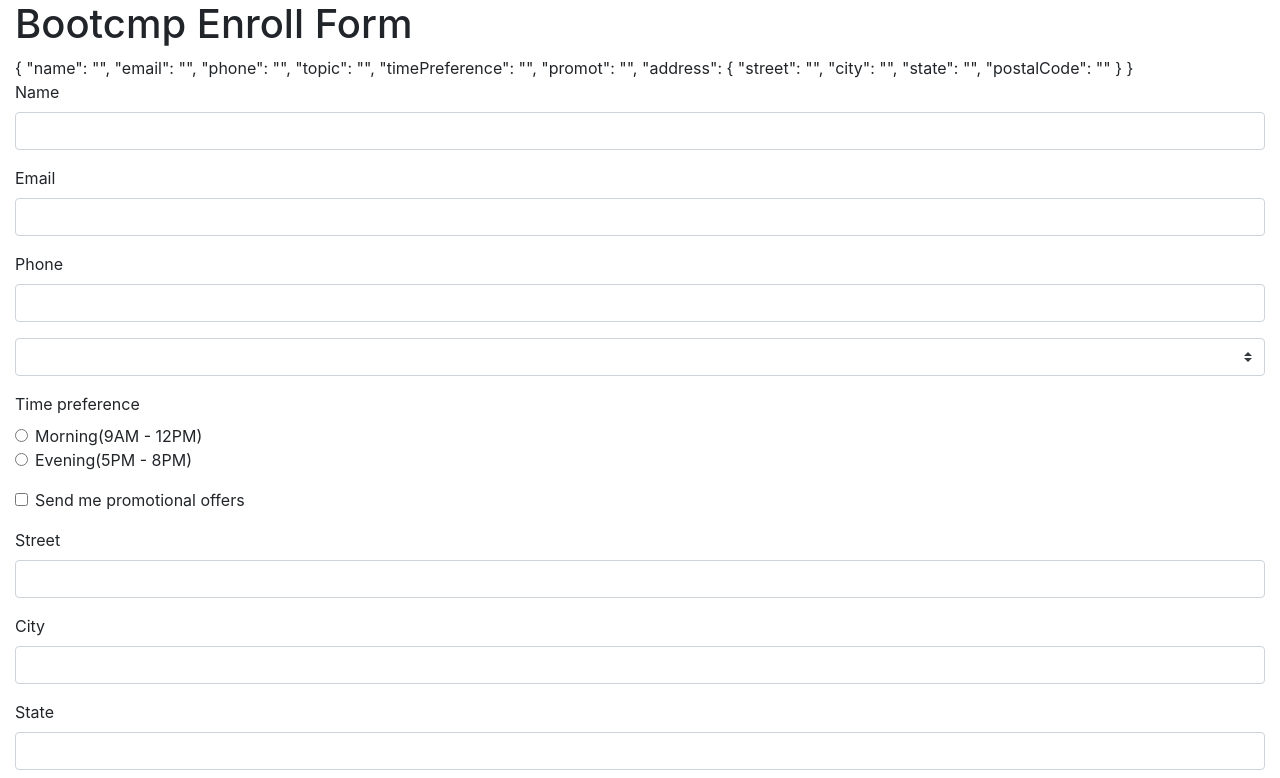
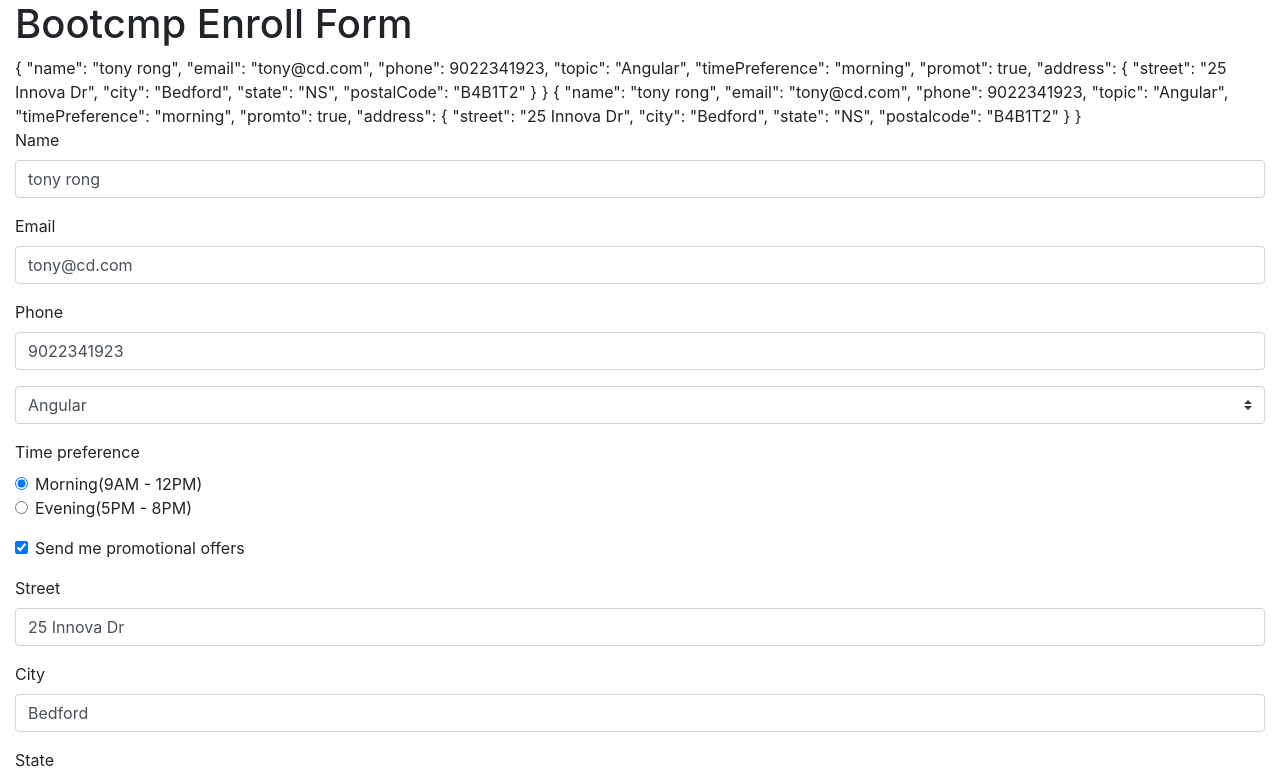
Before and after one commit to tonytigerrong/AngularFormDemo1, an Angular app: page / in a window 1280 px wide. Shown: the top 778 px of the page. Built offline with nearby package versions, Linux system fonts and the light colour scheme.

Commit message:
Angular Forms Tutorial - 6 - Binding Data to a Model

```diff
--- /dev/null
+++ b/src/app/address.ts
@@ -0,0 +1,9 @@
+export class Address {
+    constructor(
+        public street: string,
+        public city: string,
+        public state: string,
+        public postalcode: string
+    ){}
+
+}
--- a/src/app/app.component.html
+++ b/src/app/app.component.html
@@ -1,22 +1,23 @@
 <div class="container-fluid">
 <h1>Bootcmp Enroll Form</h1>
 {{ userForm.value | json }}
+{{ user | json }}
 <form #userForm="ngForm">
 
   <div class="form-group">
     <label>Name</label>
-    <input name="name" type="text" class="form-control" ngModel>
+    <input name="name" type="text" class="form-control" [ngModel]="user.name">
   </div>
   <div class="form-group">
     <label for="">Email</label>
-    <input name="email" type="text" class="form-control" ngModel>
+    <input name="email" type="text" class="form-control" [ngModel]="user.email">
   </div>
   <div class="form-group">
     <label>Phone</label>
-    <input name="phone" type="tel" class="form-control" ngModel>
+    <input name="phone" type="tel" class="form-control" [ngModel]="user.phone">
   </div>
   <div class="form-group">
-    <select name="topic" id="" class="custom-select" ngModel>
+    <select name="topic" id="" class="custom-select" [ngModel]="user.topic">
       <option selected>I am interested in</option>
       <option *ngFor="let topic of topics">{{ topic }}</option>
     </select>
@@ -29,7 +30,7 @@
          name="timePreference"
          class="form-check-input"
          value="morning"
-         ngModel>
+         [ngModel]="user.timePreference">
       <label for="" class="form-check-label">Morning(9AM - 12PM)</label>
     </div>
     <div class="form-check">
@@ -38,32 +39,32 @@
         name="timePreference"
         class="form-check-input"
         value="evening"
-        ngModel>
+        [ngModel]="user.timePreference">
       <label for="" class="form-check-label">Evening(5PM - 8PM)</label>
     </div>
   </div>
 
   <div class="form-check mb-3">
-    <input name="promot" type="checkbox" class="form-check-input" ngModel>
+    <input name="promot" type="checkbox" class="form-check-input" [ngModel]="user.promto">
     <label for="" class="form-check-label">Send me promotional offers</label>
   </div>
 
   <div ngModelGroup="address">
     <div class="form-group">
       <label>Street</label>
-      <input type="text" class="form-control" name="street" ngModel>
+      <input type="text" class="form-control" name="street" [ngModel]="user.address.street">
     </div>
     <div class="form-group">
       <label>City</label>
-      <input type="text" class="form-control" name="city" ngModel>
+      <input type="text" class="form-control" name="city" [ngModel]="user.address.city">
     </div>
     <div class="form-group">
       <label>State</label>
-      <input type="text" class="form-control" name="state" ngModel>
+      <input type="text" class="form-control" name="state" [ngModel]="user.address.state">
     </div>
     <div class="form-group">
       <label>Postal Code</label>
-      <input type="text" class="form-control" name="postalCode" ngModel>
+      <input type="text" class="form-control" name="postalCode" [ngModel]="user.address.postalcode">
     </div>
   </div>
   <button class="btn btn-primary" type="submit">Submit form</button>
--- a/src/app/app.component.ts
+++ b/src/app/app.component.ts
@@ -1,5 +1,7 @@
 import { Component } from '@angular/core';
-
+import  { User }  from './user';
+import { Address } from './address'
+import { from } from 'rxjs';
 @Component({
   selector: 'app-root',
   templateUrl: './app.component.html',
@@ -8,4 +10,8 @@ import { Component } from '@angular/core';
 export class AppComponent {
   title = 'tdf';
   topics = ["Angular","React","vue"];
+  address = new Address("25 Innova Dr","Bedford","NS","B4B1T2");
+  user = new  User("tony rong","tony@cd.com",9022341923,
+              "Angular","morning", true, this.address);
+
 }
--- a/src/app/app.module.ts
+++ b/src/app/app.module.ts
@@ -4,6 +4,7 @@ import { NgModule } from '@angular/core';
 import { AppRoutingModule } from './app-routing.module';
 import { AppComponent } from './app.component';
 import { FormsModule } from '@angular/forms'
+// import { User } from './user'
 
 @NgModule({
   declarations: [
--- /dev/null
+++ b/src/app/user.ts
@@ -0,0 +1,13 @@
+import { Address } from './address';
+
+export class User {
+    constructor(
+        public name: string,
+        public email: string,
+        public phone: number,
+        public topic: string,
+        public timePreference: string,
+        public promto: boolean,
+        public address: Address
+    ){}
+}
```
Also changed, not shown: 2 other files (tests, documents, lock files or other folders).
